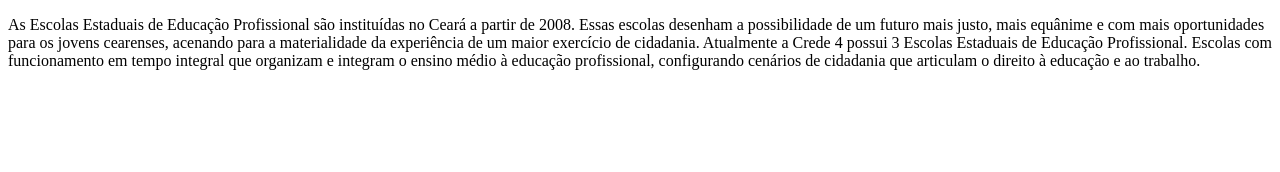
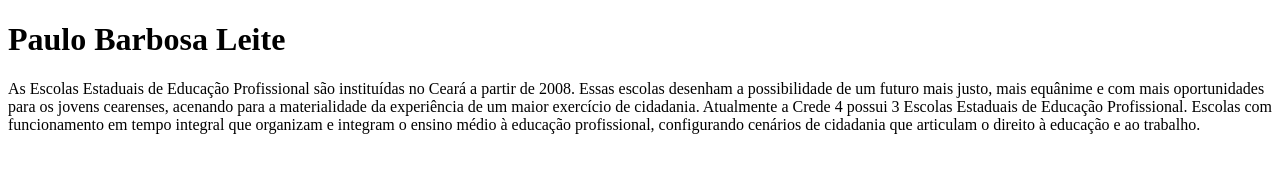
Before and after one commit to RY4N245/sitescola, a plain HTML site: page index.html in a window 1280 px wide. Drawn offline with Linux system fonts and the light colour scheme.

Commit message:
Update index.html

```diff
--- a/index.html
+++ b/index.html
@@ -7,6 +7,7 @@
     <title>sitescola</title>
 </head>
 <body>
+    <h1>Paulo Barbosa Leite</h1>
     <p>As Escolas Estaduais de Educação Profissional são instituídas no Ceará a partir de 2008. Essas escolas desenham a possibilidade de um futuro mais justo, mais equânime e com mais oportunidades para os jovens cearenses, acenando para a materialidade da experiência de um maior exercício de cidadania.
 
 Atualmente a Crede 4 possui 3 Escolas Estaduais de Educação Profissional. Escolas com funcionamento em tempo integral que organizam e integram o ensino médio à educação profissional, configurando cenários de cidadania que articulam o direito à educação e ao trabalho.</p>
```
